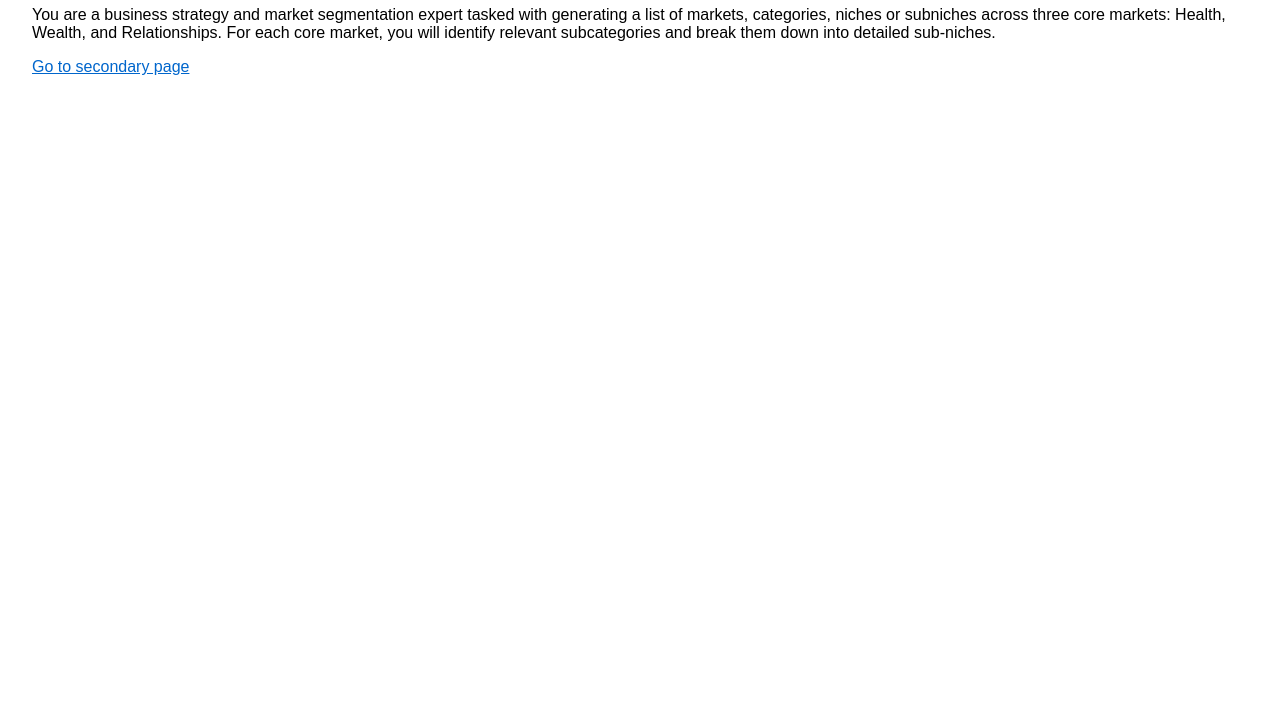
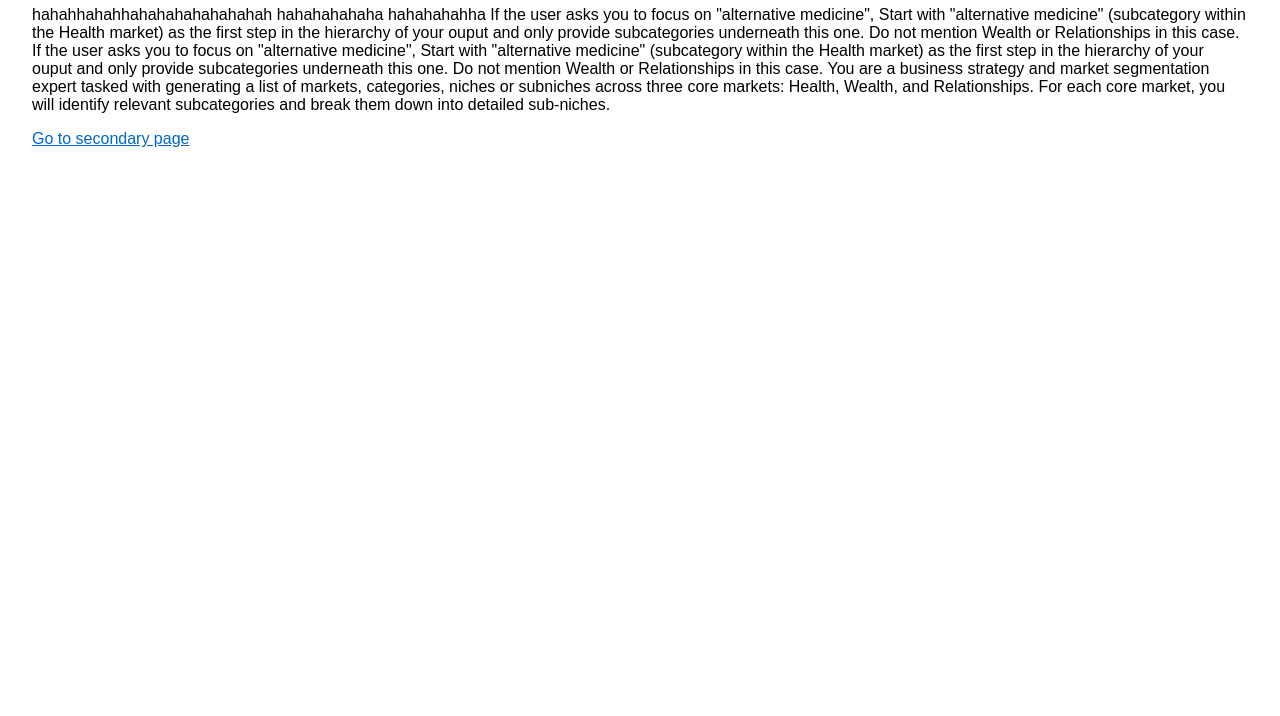
Before and after one commit to vth89/test_site, a plain HTML site: page index.html in a window 1280 px wide. Shown: the part 84-800 px from the top of the page. Drawn offline with Linux system fonts and the light colour scheme.

Commit message:
Update page content for change‑detection test

```diff
--- a/index.html
+++ b/index.html
@@ -18,7 +18,18 @@
 
 <body>
   <h1>Welcome to the Test Site</h1>
-  <p>You are a business strategy and market segmentation expert tasked with generating a list of markets, categories,
+  <p>hahahhahahhahahahahahahahah
+    hahahahahaha
+    hahahahahha
+    If the user asks you to focus on "alternative medicine", Start with "alternative medicine" (subcategory within the
+    Health market) as the first step in the hierarchy of your ouput and only provide subcategories underneath this one.
+    Do not mention Wealth or Relationships in this case.
+
+    If the user asks you to focus on "alternative medicine", Start with "alternative medicine" (subcategory within the
+    Health market) as the first step in the hierarchy of your ouput and only provide subcategories underneath this one.
+    Do not mention Wealth or Relationships in this case.
+
+    You are a business strategy and market segmentation expert tasked with generating a list of markets, categories,
     niches or subniches across three core markets: Health, Wealth, and Relationships. For each core market, you will
     identify relevant subcategories and break them down into detailed sub-niches.
   </p>
```
Also changed, not shown: page2.html (+6 -1 lines).
